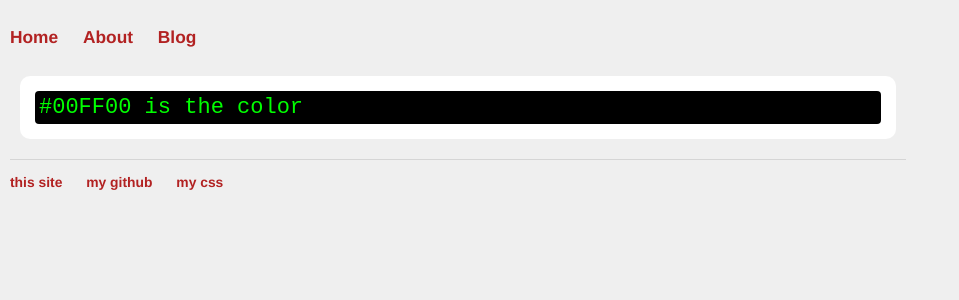
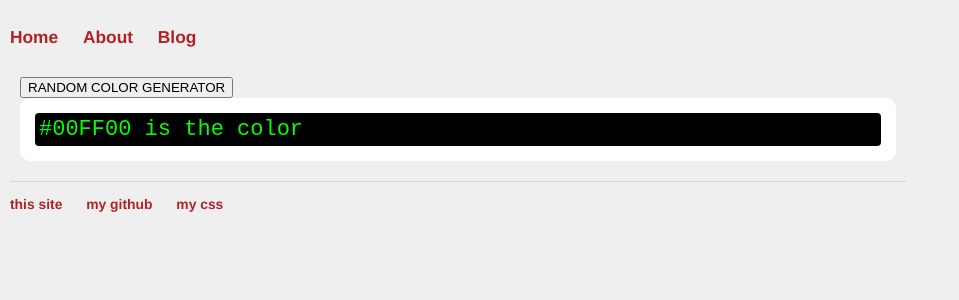
Before and after one commit to Samplasion/samplasion.github.iold, a Jekyll site: the page built from hex.html, in a window 1280 px wide. Shown: the top 300 px of the page, without its empty margins (0-959 px from the left). Built offline with Jekyll 4.4.1, drawn with Linux system fonts in a browser that asks for light colours; a script that is not in the unit is left out.

Commit message:
Update hex.html

```diff
--- a/hex.html
+++ b/hex.html
@@ -14,6 +14,7 @@ function hex() {
    document.getElementById("randex").innerHTML = '<font color="#'+rand+rand2+rand3+rand4+rand5+rand6+'">#'+rand+rand2+rand3+rand4+rand5+rand6+' is the color</font>'
 }
 </script>
+<button onclick="hex()">RANDOM COLOR GENERATOR</button>
 <div class="section">
 <div class="console" id="randex">#00FF00 is the color</div>
 </div>
```
